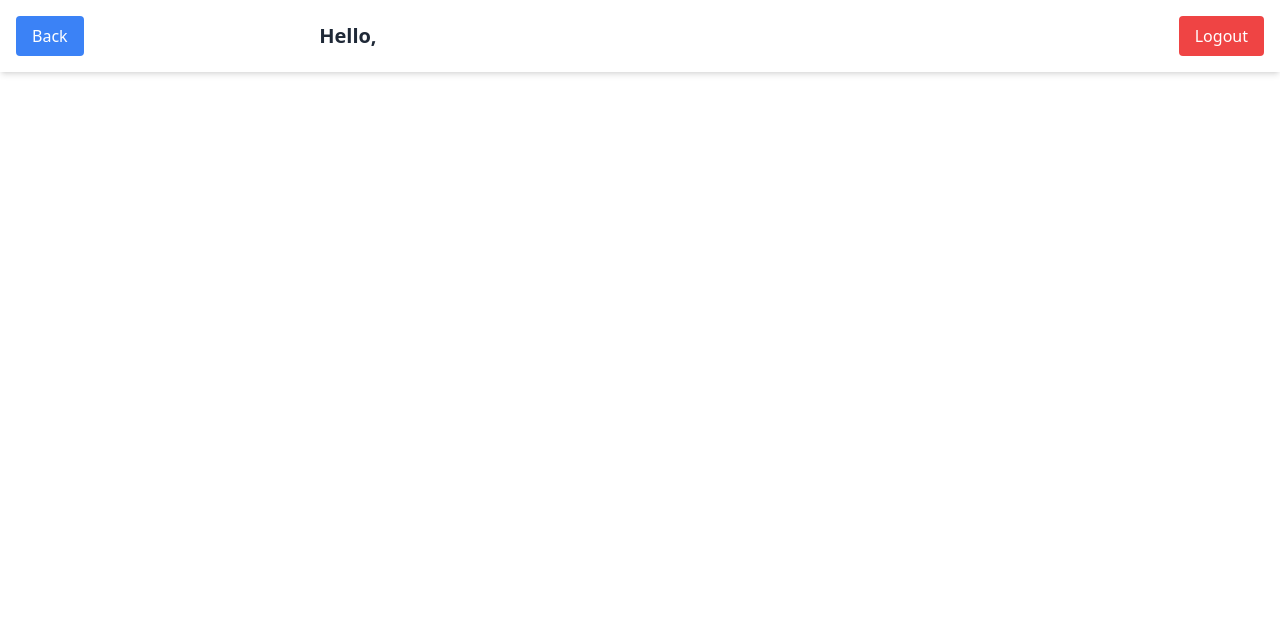
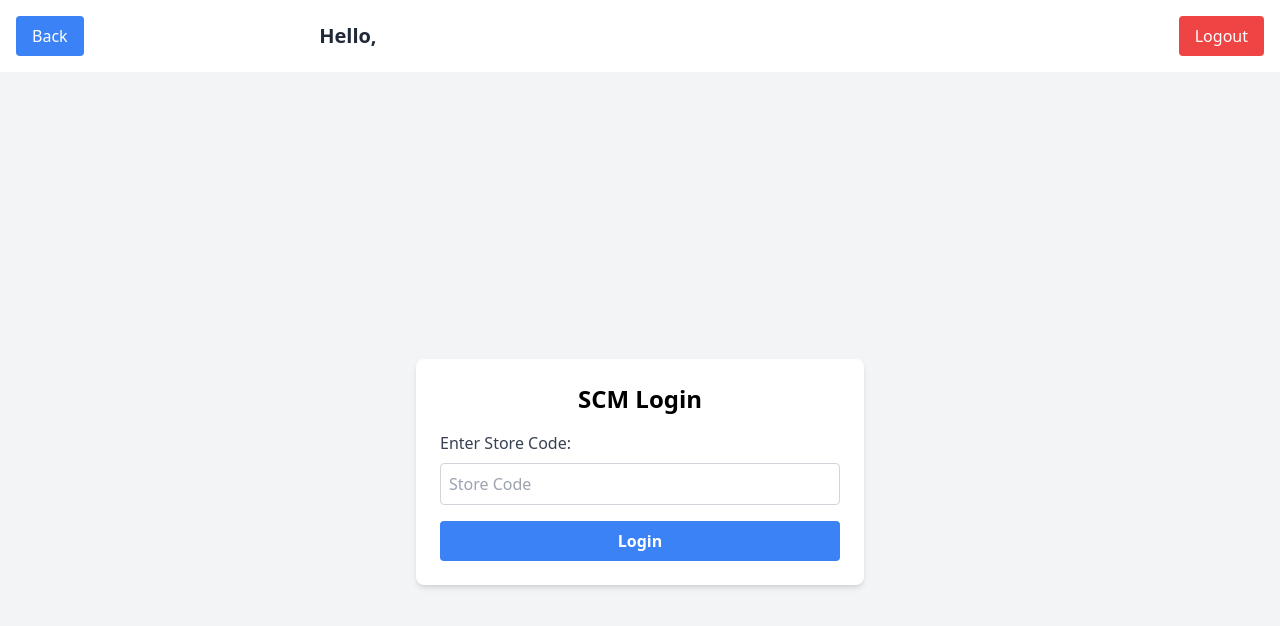
Before and after one commit to avmaurya07/MAK_Doctor_Plus, a React (Vite) app: page /SCMLogin in a window 1280 px wide. Before the commit this address had no page. Shown: the top 626 px of the page. Built offline with nearby package versions, Linux system fonts and the light colour scheme; sample sign-in values are in the browser's storage.

Commit message:
new feture of scm login added

```diff
--- a/src/App.jsx
+++ b/src/App.jsx
@@ -18,6 +18,7 @@ import QRScanner from './components/QRScanner.jsx';
 import PhoneCall from './components/phoneCall.jsx';
 import Payment from './components/payments.jsx';
 import AddReport from './components/addReport.jsx';
+import SCMLogin from './components/ScmLogin.jsx';
 
 
 const Layout = ({ children }) => {
@@ -49,6 +50,7 @@ const App = () => {
                     <Route path="/users" element={<Users />} />
                     <Route path="/payments" element={<Payment />} />
                     <Route path="/reports" element={<AddReport />} />
+                    <Route path="/SCMLogin" element={<SCMLogin />} />
                     <Route path="/" element={userData ? <Navigate to="/dashboard" /> : <Navigate to="/login" />} />
                 </Routes>
             </Layout>
--- /dev/null
+++ b/src/components/ScmLogin.jsx
@@ -0,0 +1,63 @@
+import React, { useState } from 'react';
+import config from "../config";
+
+const SCMLogin = () => {
+  const [storeCode, setStoreCode] = useState('');
+
+  const handleLogin = async () => {
+    try {
+      const response = await fetch(`${config.baseURL}scm-login`, {
+        method: "POST",
+        headers: {
+          "Content-Type": "application/json",
+        },
+        body: JSON.stringify({ storeCode }),
+      });
+
+      if (response.ok) {
+        const data = await response.json(); // Await JSON parsing only once
+
+        if (data.info.scmType === "Branch" || data.info.scmType === "Mega Ayurvedic Kendra") {
+          window.open("https://imcbusiness.com/Distributor/WelcomePage", "_blank");
+        } else if (data.info.scmType === "Ayurvedic Kendra") {
+          window.open("https://imcbusiness.com/AyurvedicKendra/WelcomePage", "_blank");
+        }
+      } else {
+        console.error("Login failed");
+        alert("Login failed. Please check your credentials.");
+      }
+    } catch (error) {
+      console.error("Error during login:", error);
+      alert("An error occurred. Please try again.");
+    }
+  };
+
+  return (
+    <div className="flex flex-col items-center justify-center min-h-screen bg-gray-100 p-4">
+      <div className="bg-white p-6 rounded-lg shadow-md w-full max-w-md">
+        <h1 className="text-2xl font-bold mb-4 text-center">SCM Login</h1>
+        <div className="mb-4">
+          <label htmlFor="storeCode" className="block text-gray-700 font-medium mb-2">
+            Enter Store Code:
+          </label>
+          <input
+            type="text"
+            id="storeCode"
+            value={storeCode}
+            onChange={(e) => setStoreCode(e.target.value)}
+            className="w-full p-2 border border-gray-300 rounded"
+            placeholder="Store Code"
+          />
+        </div>
+        <button
+          className="w-full bg-blue-500 hover:bg-blue-700 text-white font-bold py-2 px-4 rounded"
+          onClick={handleLogin}
+        >
+          Login
+        </button>
+      </div>
+    </div>
+  );
+};
+
+export default SCMLogin;
--- a/src/components/dashboard.jsx
+++ b/src/components/dashboard.jsx
@@ -49,6 +49,9 @@ const Dashboard = () => {
   const handleUploadReport = () => {
     navigate('/reports');
   };
+  const handleSCMLogin = () => {
+    navigate('/SCMLogin');
+  };
 
   const handleScanQR = () => {
     navigate('/QRScanner');
@@ -96,6 +99,15 @@ const Dashboard = () => {
               className="cursor-pointer p-4 bg-white text-black rounded flex justify-between items-center hover:bg-gray-200 border border-gray-300"
             >
               View Users
+              <svg xmlns="http://www.w3.org/2000/svg" className="h-6 w-6" fill="none" viewBox="0 24 24" stroke="currentColor">
+                <path strokeLinecap="round" strokeLinejoin="round" strokeWidth="2" d="M9 5l7 7-7 7" />
+              </svg>
+            </li>
+            <li
+              onClick={handleSCMLogin}
+              className="cursor-pointer p-4 bg-white text-black rounded flex justify-between items-center hover:bg-gray-200 border border-gray-300"
+            >
+              SCM Login
               <svg xmlns="http://www.w3.org/2000/svg" className="h-6 w-6" fill="none" viewBox="0 24 24" stroke="currentColor">
                 <path strokeLinecap="round" strokeLinejoin="round" strokeWidth="2" d="M9 5l7 7-7 7" />
               </svg>
```
